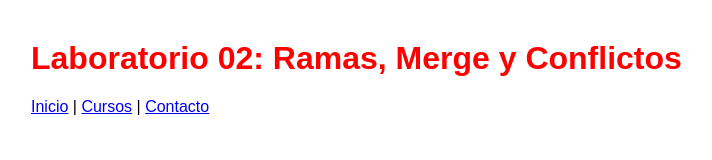
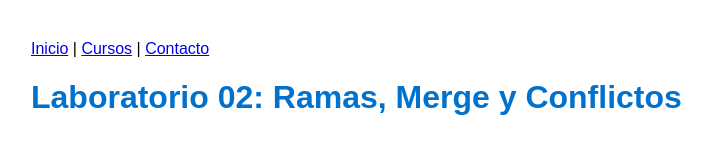
Before and after one commit to lucerocalderon-dev/lab02-ramas, a plain HTML site: page index.html in a window 1280 px wide. Shown: the whole page, without its empty margins (9-721 px from the left). Drawn offline with Linux system fonts and the light colour scheme.

Commit message:
Corrige posicion del nav y aplica azul institucional

```diff
--- a/estilos.css
+++ b/estilos.css
@@ -4,7 +4,5 @@ body {
 }
 
 h1 {
-  color: blue;
-
-  color:red;
+  color: #0072ce;
 }
--- a/index.html
+++ b/index.html
@@ -6,9 +6,9 @@
   <link rel="stylesheet" href="estilos.css">
 </head>
 <body>
-  <h1>Laboratorio 02: Ramas, Merge y Conflictos</h1>
-</body>
   <nav>
     <a href="#">Inicio</a> | <a href="#">Cursos</a> | <a href="#">Contacto</a>
   </nav>
+  <h1>Laboratorio 02: Ramas, Merge y Conflictos</h1>
+</body>
 </html>
```
